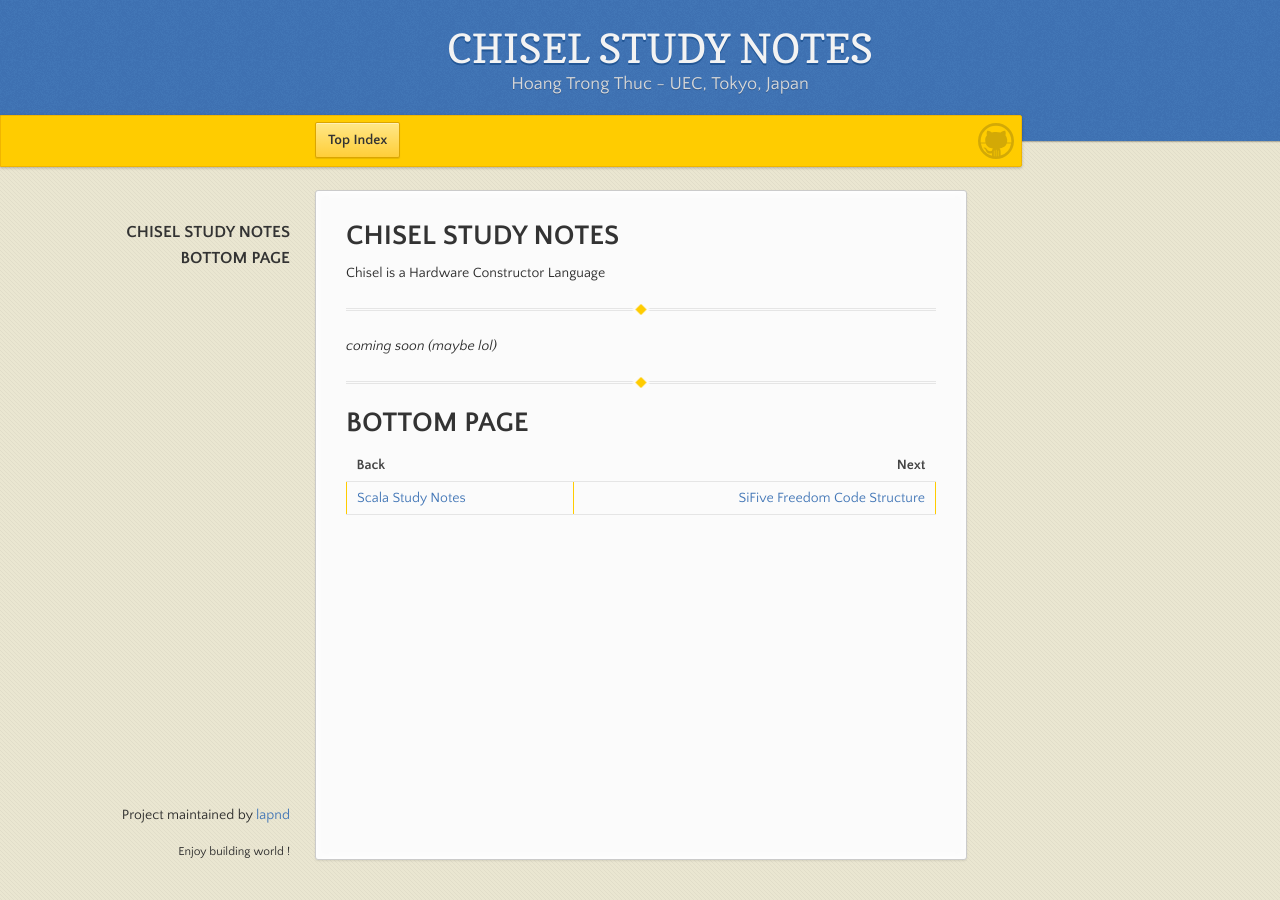
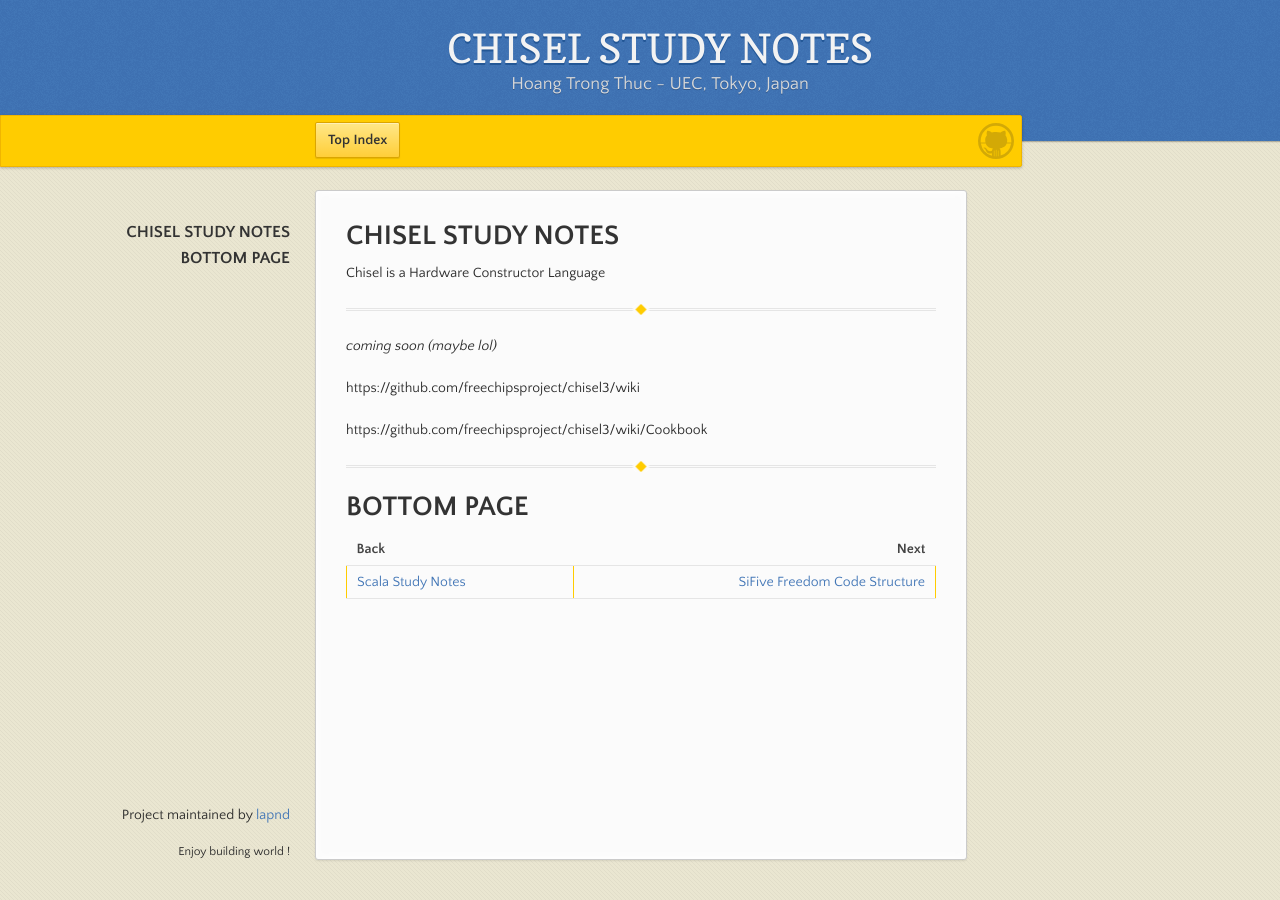
Before and after one commit to lapnd/httdes.github.io, a Jekyll site: the page built from chisel.md, in a window 1280 px wide. Built offline with Jekyll 4.4.1, drawn with Linux system fonts in a browser that asks for light colours; our own code applies the rules of GitHub Pages for plain Markdown files; part of the change alters nothing that is shown.

Commit message:
Update chisel.md

```diff
--- a/chisel.md
+++ b/chisel.md
@@ -10,6 +10,10 @@ Chisel is a Hardware Constructor Language
 
 *coming soon (maybe lol)*
 
+https://github.com/freechipsproject/chisel3/wiki
+
+https://github.com/freechipsproject/chisel3/wiki/Cookbook
+
 * * *
 
 # BOTTOM PAGE
```
